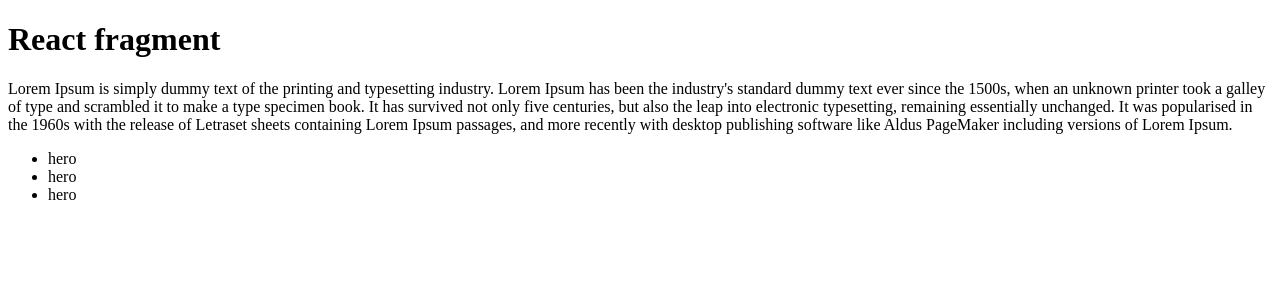
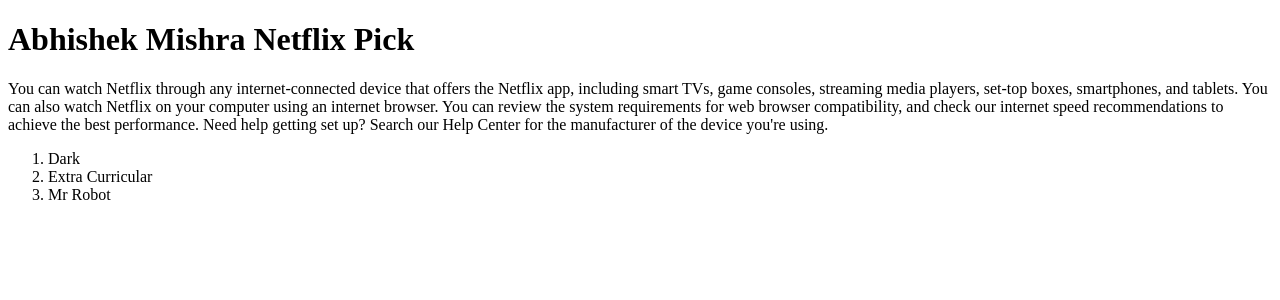
Before and after one commit to Abhimishra2424/React-tutorial, a React (Create React App) app: page / in a window 1280 px wide. Shown: the top 300 px of the page. Built offline with nearby package versions, Linux system fonts and the light colour scheme.

Commit message:
Create a Simple Web App on Top 3 Netflix Series List using JSX

```diff
--- a/src/App.js
+++ b/src/App.js
@@ -3,23 +3,22 @@
 function App() {
   return (
     <>
-      <h1>React fragment</h1>
+      <h1>Abhishek Mishra Netflix Pick</h1>
       <p>
-        Lorem Ipsum is simply dummy text of the printing and typesetting
-        industry. Lorem Ipsum has been the industry's standard dummy text ever
-        since the 1500s, when an unknown printer took a galley of type and
-        scrambled it to make a type specimen book. It has survived not only five
-        centuries, but also the leap into electronic typesetting, remaining
-        essentially unchanged. It was popularised in the 1960s with the release
-        of Letraset sheets containing Lorem Ipsum passages, and more recently
-        with desktop publishing software like Aldus PageMaker including versions
-        of Lorem Ipsum.
+        You can watch Netflix through any internet-connected device that offers
+        the Netflix app, including smart TVs, game consoles, streaming media
+        players, set-top boxes, smartphones, and tablets. You can also watch
+        Netflix on your computer using an internet browser. You can review the
+        system requirements for web browser compatibility, and check our
+        internet speed recommendations to achieve the best performance. Need
+        help getting set up? Search our Help Center for the manufacturer of the
+        device you're using.
       </p>
-      <ul>
-        <li>hero</li>
-        <li>hero</li>
-        <li>hero</li>
-      </ul>
+      <ol>
+        <li>Dark</li>
+        <li>Extra Curricular</li>
+        <li>Mr Robot</li>
+      </ol>
     </>
   );
 }
```
